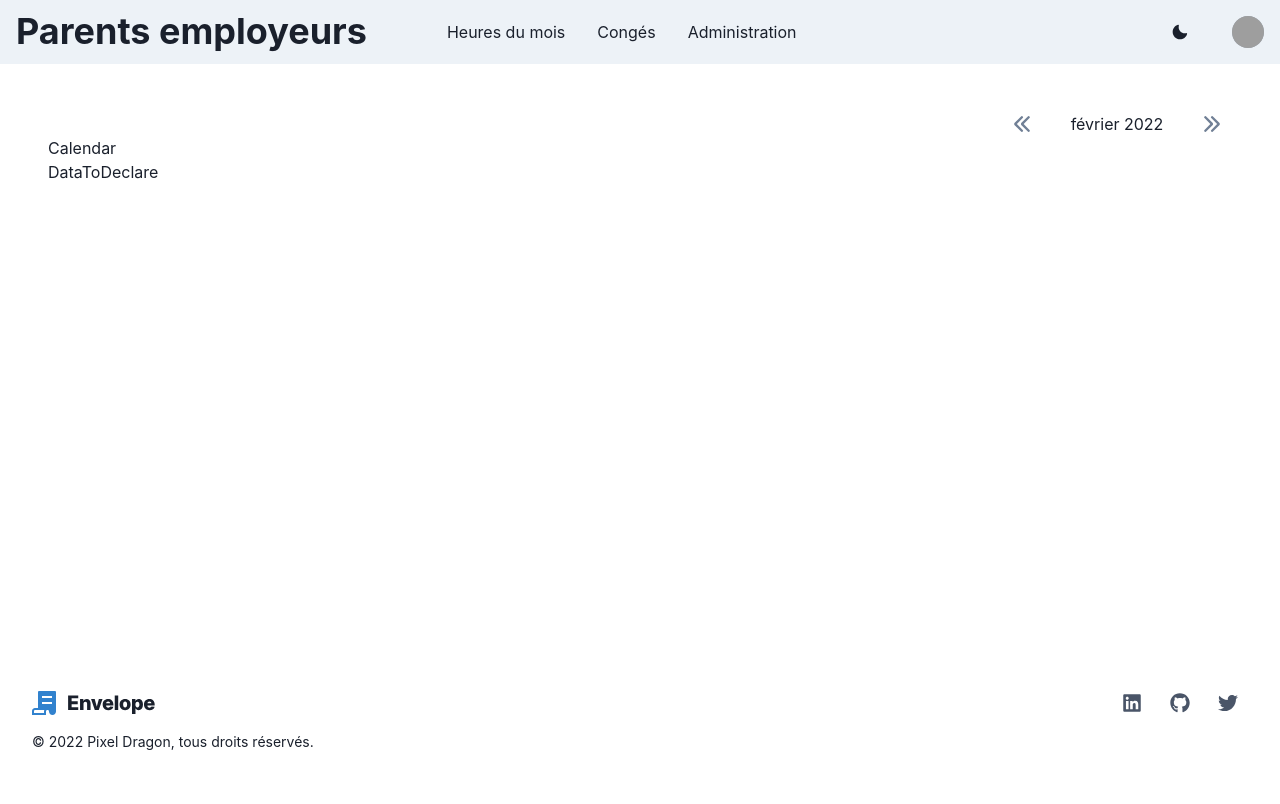
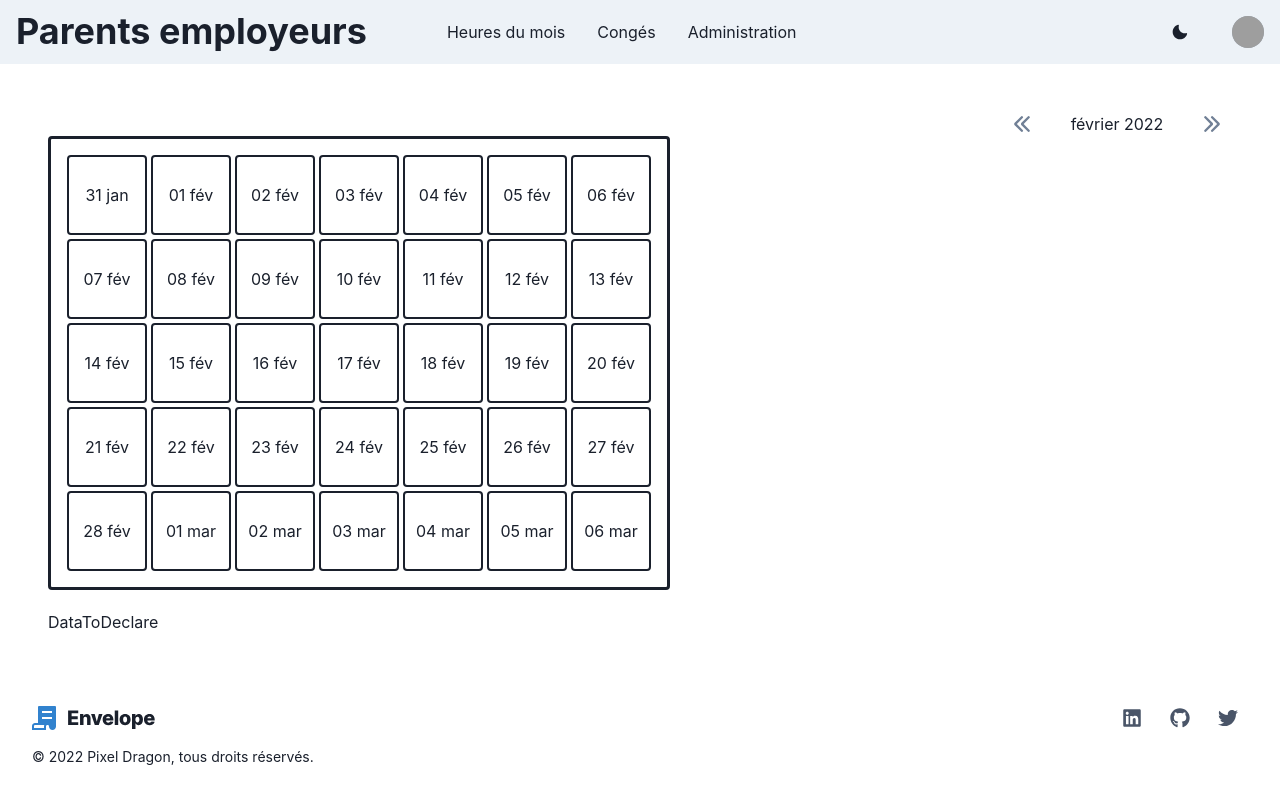
Before and after one commit to pom421/garde-enfant, a Next.js app: page / in a window 1280 px wide. Shown: the top 804 px of the page. Built offline with nearby package versions, Linux system fonts and the light colour scheme; grey boxes are pictures that could not be loaded.

Commit message:
feat: real start and end of month in widget

```diff
--- a/components/Calendar.jsx
+++ b/components/Calendar.jsx
@@ -1,9 +1,53 @@
 import React from "react"
+import { format, getMonth, previousMonday, nextSunday, lastDayOfMonth, eachDayOfInterval } from "date-fns"
+import { useDateContext } from "./DateContext"
+import { shortFrenchMonthNames } from "./DateContext"
 
-export const Calendar = () => {
+function monthName(date) {
+  return shortFrenchMonthNames[getMonth(date)]
+}
+
+export function Calendar() {
+  const { currentMonth } = useDateContext()
+
+  const firstDayOfMonth = new Date(currentMonth[1], currentMonth[0], 1)
+
+  const previousMondayBeforeMonth = previousMonday(firstDayOfMonth)
+  const lastDayOfCurrentMonth = lastDayOfMonth(firstDayOfMonth)
+  const nextSundayAfterMonth = nextSunday(lastDayOfCurrentMonth)
+
+  const eachDayOfIntervalOfCurrentMonth = eachDayOfInterval({
+    start: previousMondayBeforeMonth,
+    end: nextSundayAfterMonth,
+  })
+
   return (
-    <>
-      <h1>Calendar</h1>
-    </>
+    <div style={styleWrapper}>
+      {eachDayOfIntervalOfCurrentMonth.map((day, index) => (
+        <div style={styleDay} key={index} onClick={() => console.log(`click sur ${day}`)}>
+          {format(day, "dd") + " " + monthName(day)}
+        </div>
+      ))}
+    </div>
   )
 }
+
+const styleWrapper = {
+  border: "3px solid",
+  borderRadius: 4,
+  display: "grid",
+  gridTemplateColumns: "repeat(7, 5rem)",
+  padding: 16,
+  gap: 4,
+  width: "min-content",
+  marginBottom: 20,
+}
+
+const styleDay = {
+  border: "2px solid",
+  borderRadius: 4,
+  height: "5rem",
+  display: "flex",
+  justifyContent: "center",
+  alignItems: "center",
+}
--- a/components/DateContext.jsx
+++ b/components/DateContext.jsx
@@ -2,7 +2,7 @@ import React from "react"
 
 const DateContext = React.createContext()
 
-const frenchMonthNames = [
+export const frenchMonthNames = [
   "janvier",
   "février",
   "mars",
@@ -17,7 +17,23 @@ const frenchMonthNames = [
   "décembre",
 ]
 
+export const shortFrenchMonthNames = [
+  "jan",
+  "fév",
+  "mar",
+  "avr",
+  "mai",
+  "jui",
+  "jui",
+  "aoû",
+  "sep",
+  "oct",
+  "nov",
+  "déc",
+]
+
 export function DateContextProvider({ children }) {
+  // ex currentMonth : [1, 2022]
   const [currentMonth, setCurrentMonth] = React.useState(() => [new Date().getMonth(), new Date().getFullYear()])
 
   const currentMonthName = frenchMonthNames[currentMonth[0]]
```
